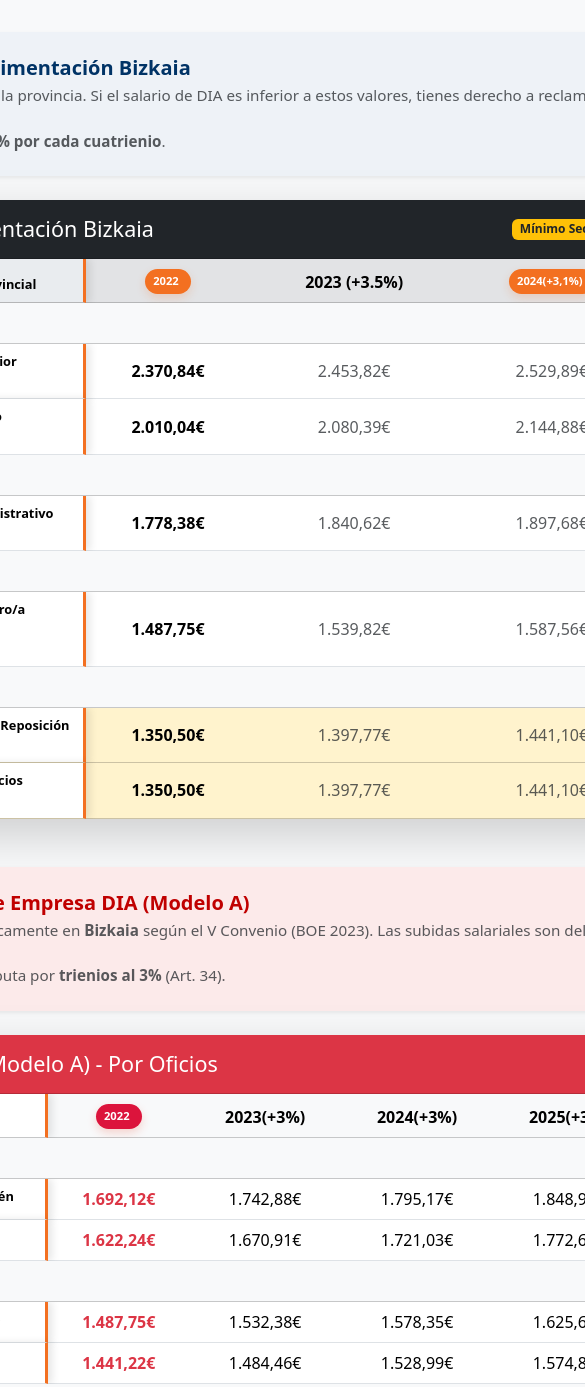
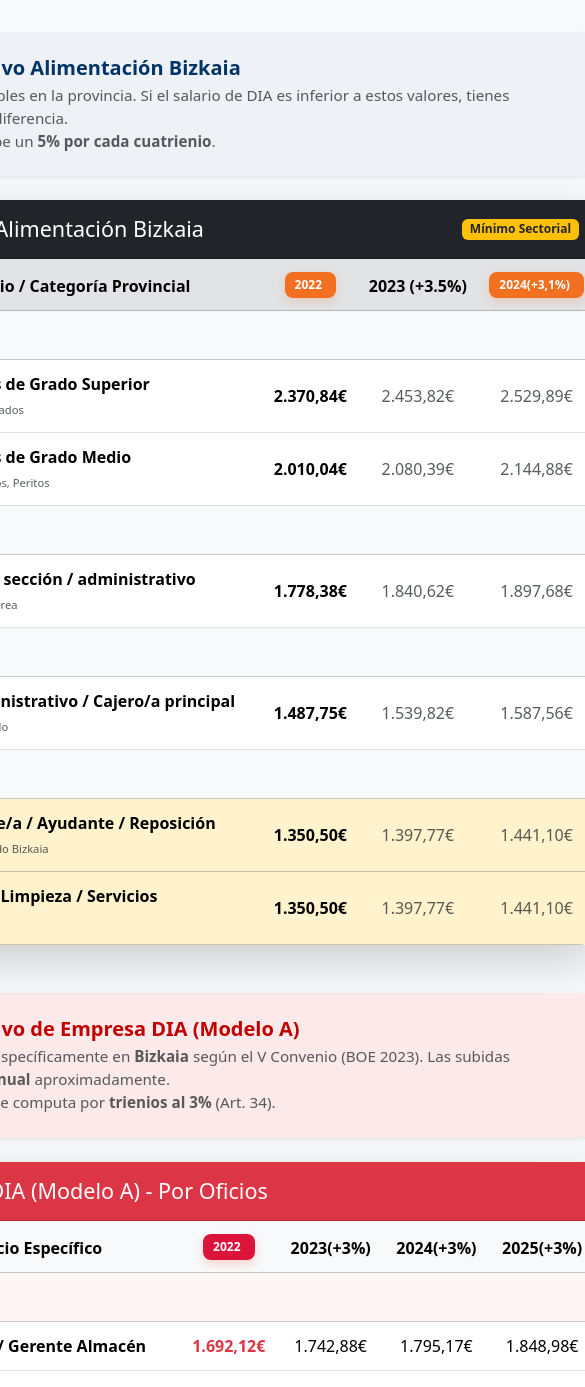
Before and after one commit to eki32/ConveX, an Angular app in the folder frontend/: page /convenios in a window 390 px wide. Shown: the part 174-1561 px from the top of the page, 585 px wide, since content can reach past the window. Built offline with nearby package versions, Linux system fonts and the light colour scheme.

Commit message:
ajustamos css convenios

```diff
--- a/frontend/src/app/components/convenios/convenios.css
+++ b/frontend/src/app/components/convenios/convenios.css
@@ -1,81 +1,100 @@
-/* --- BOTONES CONVEX --- */
-.btn-tabla-naranja, .btn-tabla-roja {
+/* Estilo de botón resaltado para los años */
+.btn-tabla-naranja {
   display: inline-flex;
   align-items: center;
   gap: 8px;
   padding: 8px 16px;
+  background-color: #f37021; /* El naranja de tu marca ConveX */
   color: white !important;
   border-radius: 12px;
   font-weight: 800;
   text-decoration: none;
+  font-size: 16px;
   transition: all 0.3s ease;
+  box-shadow: 0 4px 10px rgba(243, 112, 33, 0.2);
+  border: none;
+  text-align: center;
+}
+
+.btn-tabla-naranja:hover {
+  background-color: #d65d1a;
+  transform: translateY(-3px); /* Efecto de salto al pasar el ratón */
+  box-shadow: 0 6px 15px rgba(243, 112, 33, 0.4);
+}
+
+.btn-tabla-naranja i {
+  font-size: 16px;
+  text-align: center;
+}
+
+.btn-tabla-roja {
+  display: inline-flex;
+  align-items: center;
+  gap: 8px;
+  padding: 8px 16px;
+  background-color: crimson; /* El naranja de tu marca ConveX */
+  color: white !important;
+  border-radius: 12px;
+  font-weight: 800;
+  text-decoration: none;
+  font-size: 14px;
+  transition: all 0.3s ease;
+  box-shadow: 0 4px 10px rgba(237, 59, 32, 0.2);
   border: none;
 }
-.btn-tabla-naranja { background-color: #f37021; box-shadow: 0 4px 10px rgba(243, 112, 33, 0.2); }
-.btn-tabla-roja { background-color: crimson; box-shadow: 0 4px 10px rgba(237, 59, 32, 0.2); }
 
-/* --- CONTENEDOR DE TABLA --- */
+.btn-tabla-roja:hover {
+  background-color: crimson;
+  transform: translateY(-3px); /* Efecto de salto al pasar el ratón */
+  box-shadow: 0 6px 15px rgba(237, 59, 32, 0.2);
+}
+
+.btn-tabla-roja i {
+  font-size: 16px;
+}
+
+.table-container {
+  width: 100%;
+  overflow-x: auto; /* Crea scroll lateral si la tabla es muy grande */
+  -webkit-overflow-scrolling: touch; /* Hace que el scroll sea suave en iPhone */
+}
+
+table {
+  min-width: 600px; /* Obliga a la tabla a mantener un ancho mínimo para que sea legible */
+}
+
 .table-responsive {
   width: 100%;
-  overflow-x: auto !important;
-  -webkit-overflow-scrolling: touch;
-  border-radius: 0 0 15px 15px;
-  position: relative;
+  overflow-x: auto;
+  -webkit-overflow-scrolling: touch; /* Scroll suave tipo app nativa */
+  border-radius: 0 0 15px 15px; /* Bordes redondeados abajo para coincidir con la card */
 }
 
+/* Forzamos el ancho mínimo solo en las tablas de datos para que no se amontonen */
 .table-responsive table {
-  min-width: 900px !important; /* Aumentamos para que los años respiren */
-  border-collapse: separate !important; /* REQUERIDO PARA STICKY */
-  border-spacing: 0;
+  min-width: 800px; /* Un poco más de margen para que los nombres de oficio respiren */
+  margin-bottom: 0;
 }
 
-/* --- LOGICA DE COLUMNAS FIJAS --- */
+/* Ajuste de los botones PDF en móvil para que no ocupen tanto */
+@media (max-width: 768px) {
+  .btn-tabla-naranja, .btn-tabla-roja {
+    padding: 4px 10px !important;
+    font-size: 0.75rem !important;
+    border-radius: 8px !important;
+  }
 
-/* 1ª Columna: GRUPO (La dejamos fija a la izquierda) */
-.table-responsive th:nth-child(1),
-.table-responsive td:nth-child(1) {
-  position: sticky;
-  left: 0;
-  z-index: 20;
-  background-color: #f8f9fa !important;
-  width: 60px !important;
-  min-width: 60px !important;
-  border-right: 1px solid #dee2e6;
-}
-
-/* 2ª Columna: OFICIO (La fijamos justo después del Grupo) */
-.table-responsive th:nth-child(2),
-.table-responsive td:nth-child(2) {
-  position: sticky;
-  left: 60px; /* Se pega justo donde termina la primera columna */
-  z-index: 19;
-  background-color: #ffffff !important;
-  border-right: 3px solid #f37021; /* Línea naranja para marcar el límite */
-  box-shadow: 4px 0 8px rgba(0,0,0,0.1);
-}
-
-/* Ajuste de colores para headers */
-.table-secondary th:nth-child(1), .table-secondary th:nth-child(2) {
-  background-color: #e9ecef !important;
-}
-.table-dark th:nth-child(1), .table-dark th:nth-child(2) {
-  background-color: #212529 !important;
-  color: white;
-}
-
-/* --- AJUSTES MÓVIL --- */
-@media (max-width: 768px) {
-  .btn-tabla-naranja, .btn-tabla-roja { padding: 4px 8px !important; font-size: 0.7rem !important; }
-
-  /* Hacemos la columna de oficio un poco más estrecha en móvil para que quepa más contenido */
-  .table-responsive td:nth-child(2),
-  .table-responsive th:nth-child(2) {
-    max-width: 150px;
-    white-space: normal; /* Permite que el texto del oficio rompa en varias líneas */
-    font-size: 0.8rem;
+  /* Reducimos un poco el padding de las celdas en móvil */
+  .table td, .table th {
+    padding: 12px 8px !important;
   }
 }
 
-/* Estilo del scroll inferior */
-.table-responsive::-webkit-scrollbar { height: 8px; }
-.table-responsive::-webkit-scrollbar-thumb { background: #f37021; border-radius: 10px; }
+/* Estilo visual del scrollbar (opcional, para que se vea más moderno) */
+.table-responsive::-webkit-scrollbar {
+  height: 6px;
+}
+.table-responsive::-webkit-scrollbar-thumb {
+  background: #ccc;
+  border-radius: 10px;
+}
```
